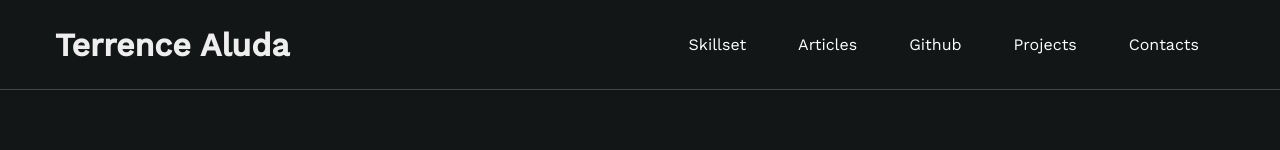
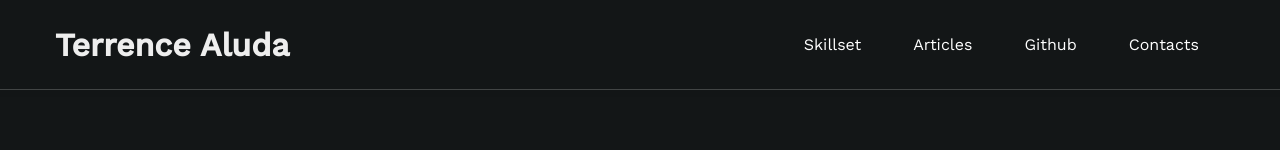
Before and after one commit to Agusioma/personal-portfolio, a plain HTML site: page portfolio/index.html in a window 1280 px wide. Shown: the top 150 px of the page. Drawn offline with nearby package versions, Linux system fonts and the light colour scheme.

Commit message:
changed avi

```diff
--- a/portfolio/index.html
+++ b/portfolio/index.html
@@ -49,9 +49,9 @@
           <li class="nav-item @@c__active">
             <a class="first-link" href="https://github.com/Agusioma">Github</a>
           </li>
-          <li class="nav-item @@c__active">
+          <!--<li class="nav-item @@c__active">
             <a class="first-link" href="#proj">Projects</a>
-          </li>
+          </li>-->
           <li class="nav-item @@c__active">
             <a class="first-link" href="#contact">Contacts</a>
           </li>
@@ -185,7 +185,7 @@
         </div>
     </div>
 </section>
-
+<!--
 <section class="portflioblock" id="proj">
     <div class="midd-w3 py-5">
             <div class="contact-heading text-center mb-5">
@@ -209,6 +209,7 @@
        </div>
     </div>
 </section>
+-->
 <!-- //home page about section -->
 
 <!-- home page about section -->
```
